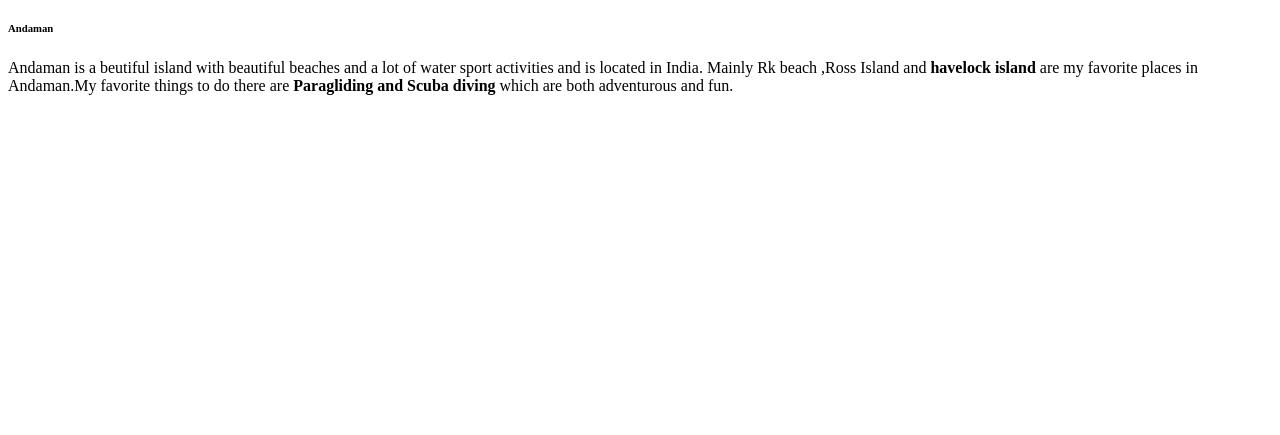
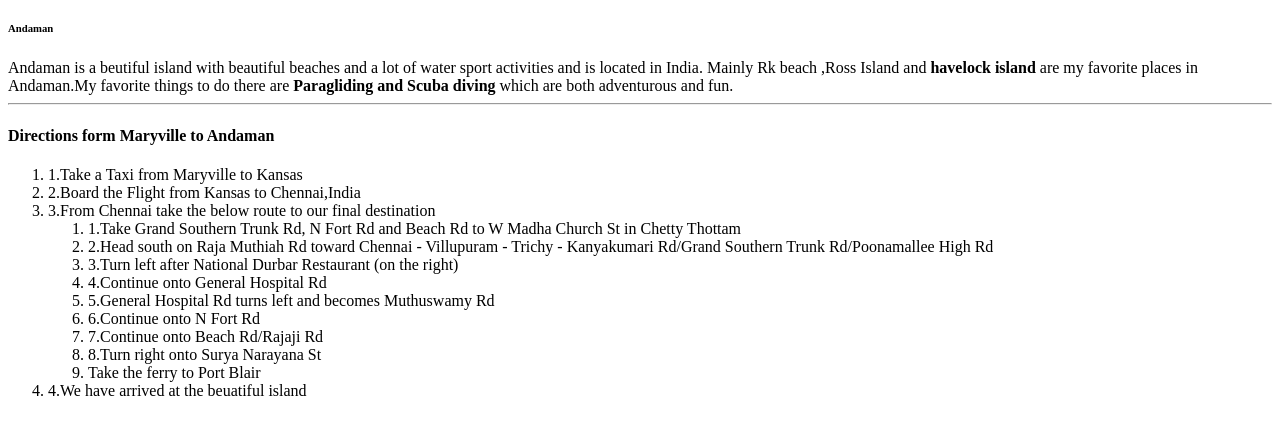
Before and after one commit to 44-563-WebApps-F21/webapps-f21-assignment-3-NagamaniYalla, a plain HTML site: page index.html in a window 1280 px wide. Shown: the part 61-496 px from the top of the page. Drawn offline with Linux system fonts and the light colour scheme.

Commit message:
Adding in the changes to the ordered list

```diff
--- a/index.html
+++ b/index.html
@@ -9,4 +9,23 @@
 <h6>Andaman</h6>
 <p1>Andaman is a beutiful island with beautiful beaches and a lot of water sport activities and is located in India.
     Mainly Rk beach ,Ross Island and <b>havelock island</b> are my favorite places in Andaman.My favorite things to do there are <b>Paragliding and Scuba diving</b> which are both adventurous and fun. </p1>
+<hr>
+<h4>Directions form Maryville to Andaman</h4>
+<ol>
+    <li> 1.Take a Taxi from Maryville to Kansas</li>
+    <li> 2.Board the Flight from Kansas to Chennai,India</li>
+    <li> 3.From Chennai take the below route to our final destination</li>
+        <ol>
+            <li>1.Take Grand Southern Trunk Rd, N Fort Rd and Beach Rd to W Madha Church St in Chetty Thottam</li>
+            <li>2.Head south on Raja Muthiah Rd toward Chennai - Villupuram - Trichy - Kanyakumari Rd/Grand Southern Trunk Rd/Poonamallee High Rd</li>
+            <li>3.Turn left after National Durbar Restaurant (on the right)</li>
+            <li>4.Continue onto General Hospital Rd</li>
+            <li>5.General Hospital Rd turns left and becomes Muthuswamy Rd</li>
+            <li>6.Continue onto N Fort Rd</li>
+            <li>7.Continue onto Beach Rd/Rajaji Rd</li>
+            <li>8.Turn right onto Surya Narayana St</li>
+            <li>Take the ferry to Port Blair</li>
+        </ol>
+    <li>4.We have arrived at the beuatiful island</li>
+</ol>
 </html>
```
